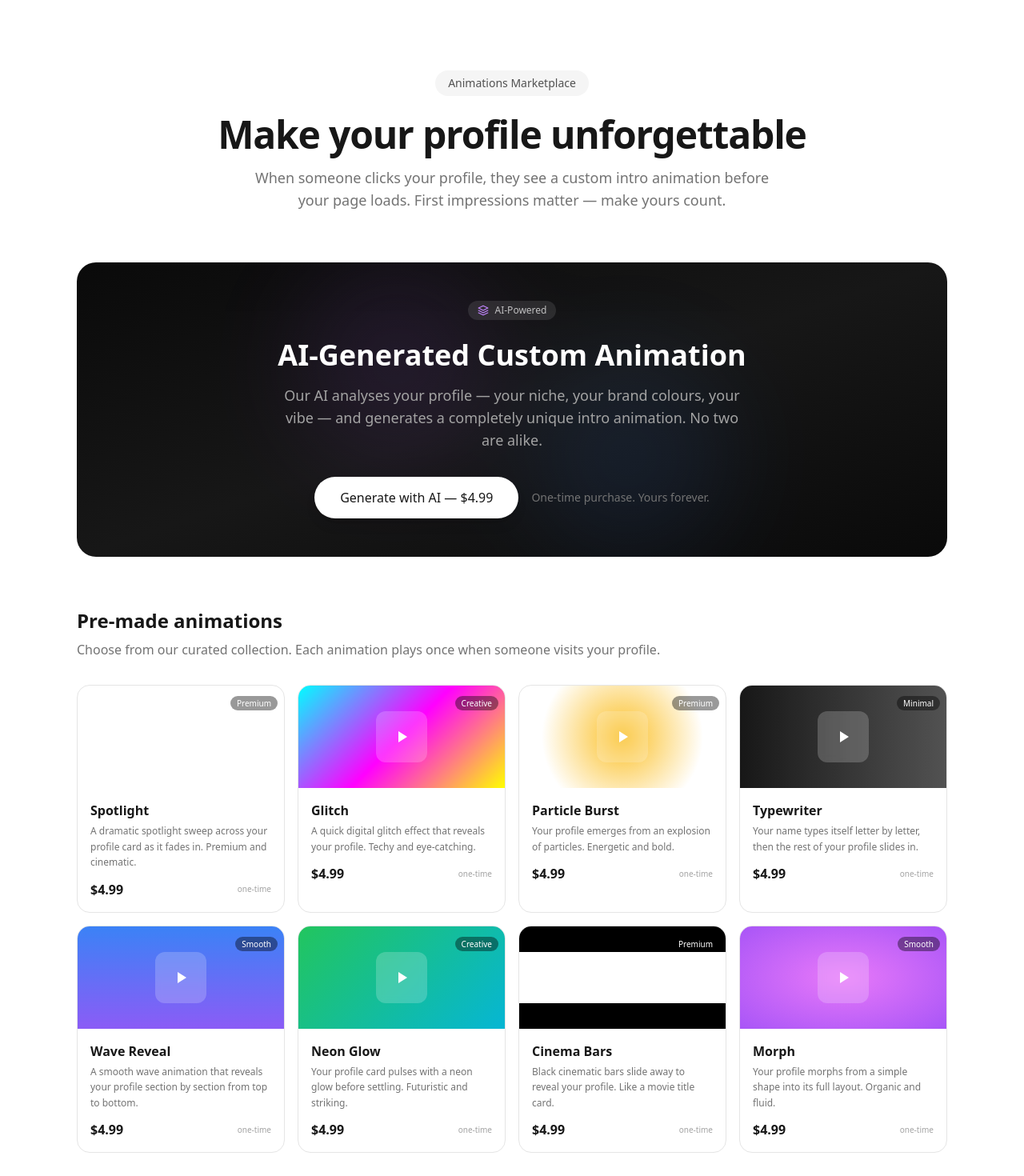
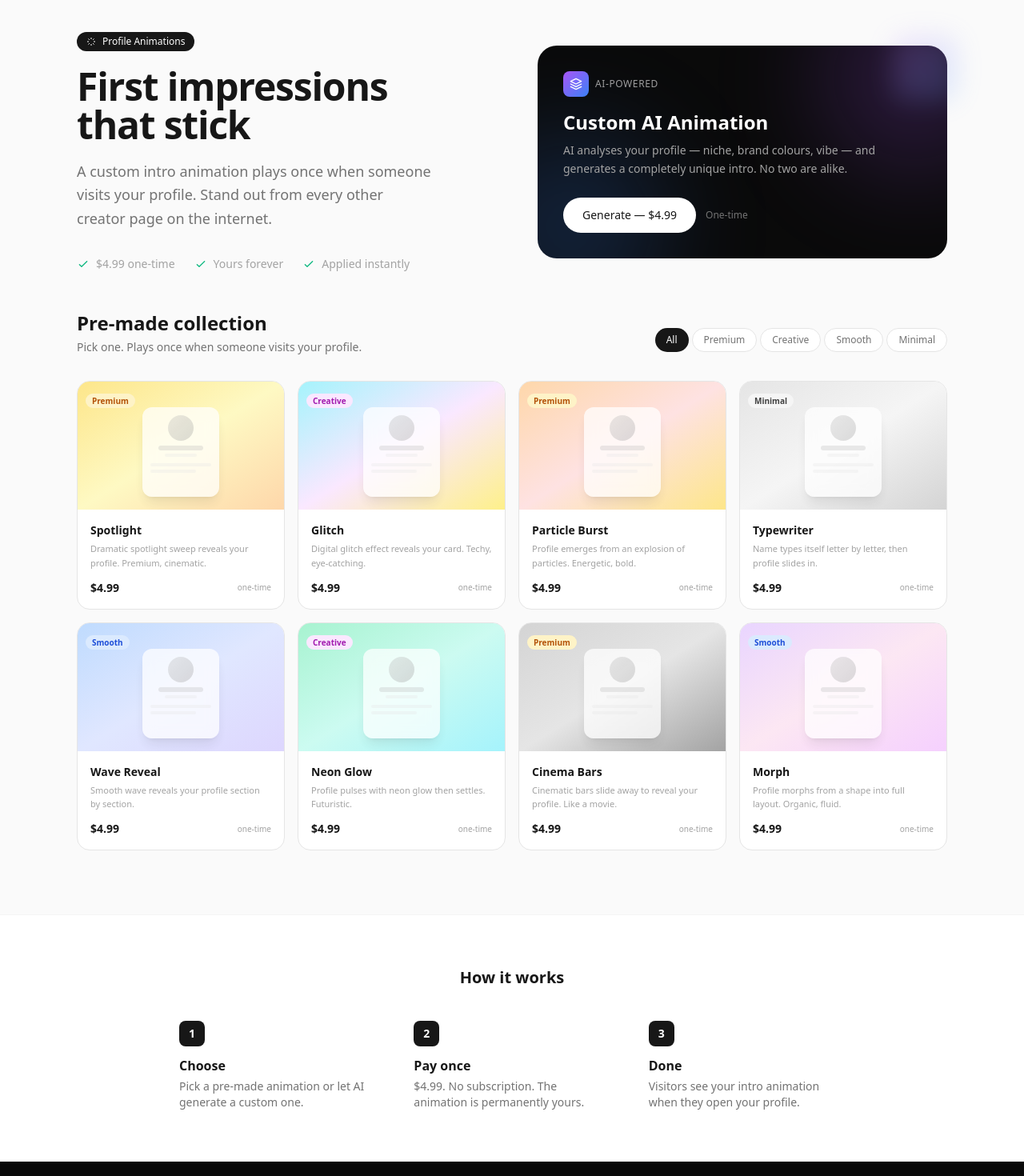
Before and after one commit to flinchify/hireacreator.ai, a Next.js app: page /animations in a window 1280 px wide. Shown: the part 120-1590 px from the top of the page at 80% size. Built offline with nearby package versions, Linux system fonts and the light colour scheme; no server answers.

Commit message:
Animations marketplace redesign: split hero, filter tabs, hover previews, better grid layout

```diff
--- a/components/animations-content.tsx
+++ b/components/animations-content.tsx
@@ -1,236 +1,290 @@
 "use client";
 
-import { AnimateOnScroll, StaggerChildren } from "@/components/animate-on-scroll";
+import { useState } from "react";
+import { useAuth } from "@/components/auth-context";
 
 const animations = [
   {
     id: "spotlight",
     name: "Spotlight",
-    description: "A dramatic spotlight sweep across your profile card as it fades in. Premium and cinematic.",
-    preview: "radial-gradient(circle at 20% 50%, rgba(255,255,255,0.15), transparent 50%)",
-    animation: "spotlight 1.2s ease-out",
-    category: "Premium",
+    desc: "Dramatic spotlight sweep reveals your profile. Premium, cinematic.",
+    gradient: "from-amber-200 via-yellow-100 to-orange-200",
+    darkGradient: "from-amber-900/30 via-yellow-900/20 to-orange-900/30",
+    tag: "Premium",
+    tagColor: "text-amber-700 bg-amber-100",
   },
   {
     id: "glitch",
     name: "Glitch",
-    description: "A quick digital glitch effect that reveals your profile. Techy and eye-catching.",
-    preview: "linear-gradient(135deg, #0ff, #f0f, #ff0)",
-    animation: "glitch 0.8s steps(8)",
-    category: "Creative",
+    desc: "Digital glitch effect reveals your card. Techy, eye-catching.",
+    gradient: "from-cyan-200 via-fuchsia-100 to-yellow-200",
+    darkGradient: "from-cyan-900/30 via-fuchsia-900/20 to-yellow-900/30",
+    tag: "Creative",
+    tagColor: "text-fuchsia-700 bg-fuchsia-100",
   },
   {
     id: "particle-burst",
     name: "Particle Burst",
-    description: "Your profile emerges from an explosion of particles. Energetic and bold.",
-    preview: "radial-gradient(circle, #fbbf24 0%, transparent 70%)",
-    animation: "particleBurst 1s ease-out",
-    category: "Premium",
+    desc: "Profile emerges from an explosion of particles. Energetic, bold.",
+    gradient: "from-orange-200 via-red-100 to-amber-200",
+    darkGradient: "from-orange-900/30 via-red-900/20 to-amber-900/30",
+    tag: "Premium",
+    tagColor: "text-amber-700 bg-amber-100",
   },
   {
     id: "typewriter",
     name: "Typewriter",
-    description: "Your name types itself letter by letter, then the rest of your profile slides in.",
-    preview: "linear-gradient(90deg, #171717, #525252)",
-    animation: "typewriter 1.5s steps(20)",
-    category: "Minimal",
+    desc: "Name types itself letter by letter, then profile slides in.",
+    gradient: "from-neutral-200 via-neutral-100 to-neutral-300",
+    darkGradient: "from-neutral-800/30 via-neutral-700/20 to-neutral-800/30",
+    tag: "Minimal",
+    tagColor: "text-neutral-700 bg-neutral-100",
   },
   {
     id: "wave",
     name: "Wave Reveal",
-    description: "A smooth wave animation that reveals your profile section by section from top to bottom.",
-    preview: "linear-gradient(180deg, #3b82f6, #8b5cf6)",
-    animation: "waveReveal 1s ease-out",
-    category: "Smooth",
+    desc: "Smooth wave reveals your profile section by section.",
+    gradient: "from-blue-200 via-indigo-100 to-violet-200",
+    darkGradient: "from-blue-900/30 via-indigo-900/20 to-violet-900/30",
+    tag: "Smooth",
+    tagColor: "text-blue-700 bg-blue-100",
   },
   {
     id: "neon",
     name: "Neon Glow",
-    description: "Your profile card pulses with a neon glow before settling. Futuristic and striking.",
-    preview: "linear-gradient(135deg, #22c55e, #06b6d4)",
-    animation: "neonGlow 1.2s ease-out",
-    category: "Creative",
+    desc: "Profile pulses with neon glow then settles. Futuristic.",
+    gradient: "from-emerald-200 via-teal-100 to-cyan-200",
+    darkGradient: "from-emerald-900/30 via-teal-900/20 to-cyan-900/30",
+    tag: "Creative",
+    tagColor: "text-fuchsia-700 bg-fuchsia-100",
   },
   {
     id: "cinema",
     name: "Cinema Bars",
-    description: "Black cinematic bars slide away to reveal your profile. Like a movie title card.",
-    preview: "linear-gradient(180deg, #000 25%, transparent 25%, transparent 75%, #000 75%)",
-    animation: "cinemaBars 1s ease-out",
-    category: "Premium",
+    desc: "Cinematic bars slide away to reveal your profile. Like a movie.",
+    gradient: "from-neutral-300 via-neutral-200 to-neutral-400",
+    darkGradient: "from-neutral-800/40 via-neutral-700/30 to-neutral-800/40",
+    tag: "Premium",
+    tagColor: "text-amber-700 bg-amber-100",
   },
   {
     id: "morph",
     name: "Morph",
-    description: "Your profile morphs from a simple shape into its full layout. Organic and fluid.",
-    preview: "radial-gradient(ellipse, #e879f9, #a855f7)",
-    animation: "morph 1.2s ease-in-out",
-    category: "Smooth",
+    desc: "Profile morphs from a shape into full layout. Organic, fluid.",
+    gradient: "from-purple-200 via-pink-100 to-fuchsia-200",
+    darkGradient: "from-purple-900/30 via-pink-900/20 to-fuchsia-900/30",
+    tag: "Smooth",
+    tagColor: "text-blue-700 bg-blue-100",
   },
 ];
 
-async function handlePurchase(animationType: string) {
+async function purchase(type: string) {
   const res = await fetch("/api/checkout/animation", {
     method: "POST",
     headers: { "Content-Type": "application/json" },
-    body: JSON.stringify({ animationType }),
+    body: JSON.stringify({ animationType: type }),
   });
   const data = await res.json();
-  if (data.url) {
-    window.location.href = data.url;
-  } else if (data.error === "unauthorized") {
-    alert("Please sign in to purchase an animation.");
-  }
-}
-
-async function handleAiGenerate() {
-  const res = await fetch("/api/checkout/animation", {
-    method: "POST",
-    headers: { "Content-Type": "application/json" },
-    body: JSON.stringify({ animationType: "ai-custom" }),
-  });
-  const data = await res.json();
-  if (data.url) {
-    window.location.href = data.url;
-  } else if (data.error === "unauthorized") {
-    alert("Please sign in to generate an animation.");
-  }
+  if (data.url) window.location.href = data.url;
+  else if (data.error === "unauthorized") alert("Please sign in first.");
 }
 
 export function AnimationsContent() {
+  const { user } = useAuth();
+  const [hoveredId, setHoveredId] = useState<string | null>(null);
+  const [filter, setFilter] = useState<string>("all");
+
+  const tags = ["all", "Premium", "Creative", "Smooth", "Minimal"];
+  const filtered = filter === "all" ? animations : animations.filter(a => a.tag === filter);
+
   return (
-    <>
-      <section className="pt-40 sm:pt-52 pb-20">
+    <div className="min-h-screen bg-neutral-50">
+      {/* Hero — split layout */}
+      <section className="pt-32 sm:pt-40 pb-12">
         <div className="max-w-6xl mx-auto px-4 sm:px-6 lg:px-8">
-          {/* Hero */}
-          <div className="text-center mb-16">
-            <div className="inline-flex items-center gap-2 px-4 py-1.5 bg-neutral-100 rounded-full text-sm font-medium text-neutral-600 mb-6">
-              Animations Marketplace
+          <div className="grid lg:grid-cols-2 gap-10 lg:gap-16 items-center">
+            {/* Left — copy */}
+            <div>
+              <div className="inline-flex items-center gap-2 px-3 py-1 bg-neutral-900 text-white text-xs font-medium rounded-full mb-5">
+                <svg width="12" height="12" viewBox="0 0 24 24" fill="none" stroke="currentColor" strokeWidth="2">
+                  <path d="M12 2v4m0 12v4M4.93 4.93l2.83 2.83m8.48 8.48l2.83 2.83M2 12h4m12 0h4M4.93 19.07l2.83-2.83m8.48-8.48l2.83-2.83" />
+                </svg>
+                Profile Animations
+              </div>
+              <h1 className="font-display text-3xl sm:text-4xl lg:text-5xl font-bold text-neutral-900 tracking-tight leading-[1.1] mb-5">
+                First impressions<br />that stick
+              </h1>
+              <p className="text-neutral-500 text-lg leading-relaxed mb-8 max-w-md">
+                A custom intro animation plays once when someone visits your profile.
+                Stand out from every other creator page on the internet.
+              </p>
+              <div className="flex items-center gap-6 text-sm text-neutral-400">
+                <span className="flex items-center gap-2">
+                  <svg width="16" height="16" viewBox="0 0 24 24" fill="none" stroke="currentColor" strokeWidth="2" className="text-emerald-500"><path d="M5 13l4 4L19 7" strokeLinecap="round" strokeLinejoin="round" /></svg>
+                  $4.99 one-time
+                </span>
+                <span className="flex items-center gap-2">
+                  <svg width="16" height="16" viewBox="0 0 24 24" fill="none" stroke="currentColor" strokeWidth="2" className="text-emerald-500"><path d="M5 13l4 4L19 7" strokeLinecap="round" strokeLinejoin="round" /></svg>
+                  Yours forever
+                </span>
+                <span className="flex items-center gap-2">
+                  <svg width="16" height="16" viewBox="0 0 24 24" fill="none" stroke="currentColor" strokeWidth="2" className="text-emerald-500"><path d="M5 13l4 4L19 7" strokeLinecap="round" strokeLinejoin="round" /></svg>
+                  Applied instantly
+                </span>
+              </div>
             </div>
-            <h1 className="font-display text-4xl sm:text-5xl font-bold text-neutral-900 tracking-tight mb-4">
-              Make your profile unforgettable
-            </h1>
-            <p className="text-lg text-neutral-500 max-w-2xl mx-auto">
-              When someone clicks your profile, they see a custom intro animation before your page loads.
-              First impressions matter — make yours count.
-            </p>
+
+            {/* Right — AI card */}
+            <div className="relative">
+              <div className="bg-neutral-950 rounded-3xl p-8 relative overflow-hidden">
+                <div className="absolute inset-0">
+                  <div className="absolute -top-20 -right-20 w-60 h-60 bg-purple-500/20 rounded-full blur-3xl" />
+                  <div className="absolute -bottom-20 -left-20 w-60 h-60 bg-blue-500/20 rounded-full blur-3xl" />
+                </div>
+                <div className="relative">
+                  <div className="flex items-center gap-2 mb-4">
+                    <div className="w-8 h-8 rounded-lg bg-gradient-to-br from-purple-500 to-blue-500 flex items-center justify-center">
+                      <svg width="16" height="16" viewBox="0 0 24 24" fill="none" stroke="white" strokeWidth="2">
+                        <path d="M12 2L2 7l10 5 10-5-10-5zM2 17l10 5 10-5M2 12l10 5 10-5" strokeLinecap="round" strokeLinejoin="round" />
+                      </svg>
+                    </div>
+                    <span className="text-white/60 text-xs font-medium uppercase tracking-wider">AI-Powered</span>
+                  </div>
+                  <h2 className="font-display text-2xl font-bold text-white mb-2">Custom AI Animation</h2>
+                  <p className="text-neutral-400 text-sm leading-relaxed mb-6">
+                    AI analyses your profile — niche, brand colours, vibe — and generates a completely unique intro. No two are alike.
+                  </p>
+                  <div className="flex items-center gap-3">
+                    <button
+                      onClick={() => purchase("ai-custom")}
+                      className="px-6 py-3 text-sm font-medium text-neutral-900 bg-white rounded-full hover:bg-neutral-100 transition-all hover:scale-105 active:scale-95"
+                    >
+                      Generate — $4.99
+                    </button>
+                    <span className="text-xs text-neutral-500">One-time</span>
+                  </div>
+                </div>
+              </div>
+              {/* Floating accent */}
+              <div className="absolute -top-3 -right-3 w-20 h-20 bg-gradient-to-br from-purple-400 to-blue-400 rounded-2xl opacity-20 blur-lg" />
+            </div>
+          </div>
+        </div>
+      </section>
+
+      {/* Filter tabs + Grid */}
+      <section className="pb-20">
+        <div className="max-w-6xl mx-auto px-4 sm:px-6 lg:px-8">
+          {/* Section header + filters */}
+          <div className="flex flex-col sm:flex-row sm:items-end sm:justify-between gap-4 mb-8">
+            <div>
+              <h2 className="font-display text-2xl font-bold text-neutral-900">Pre-made collection</h2>
+              <p className="text-sm text-neutral-500 mt-1">Pick one. Plays once when someone visits your profile.</p>
+            </div>
+            <div className="flex gap-1 overflow-x-auto pb-1">
+              {tags.map(t => (
+                <button
+                  key={t}
+                  onClick={() => setFilter(t)}
+                  className={`px-3.5 py-1.5 text-xs font-medium rounded-full whitespace-nowrap transition-all active:scale-95 ${
+                    filter === t ? "bg-neutral-900 text-white" : "text-neutral-500 hover:text-neutral-900 hover:bg-neutral-100 bg-white border border-neutral-200"
+                  }`}
+                >
+                  {t === "all" ? "All" : t}
+                </button>
+              ))}
+            </div>
           </div>
 
-          {/* AI Design — hero feature */}
-          <AnimateOnScroll>
-            <div className="bg-gradient-to-br from-neutral-950 via-neutral-900 to-neutral-950 rounded-3xl p-8 sm:p-12 mb-16 relative overflow-hidden">
-              <div className="absolute inset-0 opacity-10">
-                <div className="absolute top-0 left-1/4 w-64 h-64 bg-purple-500 rounded-full blur-3xl" />
-                <div className="absolute bottom-0 right-1/4 w-64 h-64 bg-blue-500 rounded-full blur-3xl" />
-              </div>
-              <div className="relative text-center">
-                <div className="inline-flex items-center gap-2 px-3 py-1 bg-white/10 rounded-full text-xs font-medium text-white/70 mb-6">
-                  <svg width="14" height="14" viewBox="0 0 24 24" fill="none" stroke="currentColor" strokeWidth="2" className="text-purple-400">
-                    <path d="M12 2L2 7l10 5 10-5-10-5zM2 17l10 5 10-5M2 12l10 5 10-5" strokeLinecap="round" strokeLinejoin="round" />
-                  </svg>
-                  AI-Powered
-                </div>
-                <h2 className="font-display text-3xl sm:text-4xl font-bold text-white mb-4">
-                  AI-Generated Custom Animation
-                </h2>
-                <p className="text-neutral-400 text-lg max-w-xl mx-auto mb-8">
-                  Our AI analyses your profile — your niche, your brand colours, your vibe — and generates
-                  a completely unique intro animation. No two are alike.
-                </p>
-                <div className="flex flex-col sm:flex-row items-center justify-center gap-4">
-                  <button
-                    onClick={handleAiGenerate}
-                    className="px-8 py-3.5 text-base font-medium text-neutral-900 bg-white rounded-full hover:bg-neutral-100 transition-all hover:scale-105 shadow-lg"
-                  >
-                    Generate with AI — $4.99
-                  </button>
-                  <span className="text-sm text-neutral-500">
-                    One-time purchase. Yours forever.
-                  </span>
-                </div>
-              </div>
-            </div>
-          </AnimateOnScroll>
-
-          {/* Pre-made animations grid */}
-          <div className="mb-8">
-            <h2 className="font-display text-2xl font-bold text-neutral-900 mb-2">
-              Pre-made animations
-            </h2>
-            <p className="text-neutral-500">
-              Choose from our curated collection. Each animation plays once when someone visits your profile.
-            </p>
-          </div>
-
-          <StaggerChildren className="grid sm:grid-cols-2 lg:grid-cols-4 gap-4" staggerMs={80}>
-            {animations.map((anim) => (
+          {/* Grid — 2 cols mobile, 3 cols tablet, 4 cols desktop */}
+          <div className="grid grid-cols-2 sm:grid-cols-3 lg:grid-cols-4 gap-3 sm:gap-4">
+            {filtered.map(anim => (
               <div
                 key={anim.id}
-                className="aos-stagger-item group border border-neutral-200 rounded-2xl overflow-hidden hover:border-neutral-300 hover:shadow-lg transition-all cursor-pointer"
-                onClick={() => handlePurchase(anim.id)}
+                className="group relative bg-white rounded-2xl border border-neutral-200 overflow-hidden hover:border-neutral-300 hover:shadow-xl transition-all duration-300 cursor-pointer"
+                onMouseEnter={() => setHoveredId(anim.id)}
+                onMouseLeave={() => setHoveredId(null)}
+                onClick={() => purchase(anim.id)}
               >
-                {/* Preview */}
-                <div
-                  className="h-32 relative overflow-hidden"
-                  style={{ background: anim.preview }}
-                >
-                  <div className="absolute inset-0 flex items-center justify-center">
-                    <div className="w-16 h-16 bg-white/20 backdrop-blur-sm rounded-xl flex items-center justify-center group-hover:scale-110 transition-transform">
-                      <svg width="24" height="24" viewBox="0 0 24 24" fill="white">
+                {/* Preview area */}
+                <div className={`relative h-36 sm:h-40 bg-gradient-to-br ${anim.gradient} overflow-hidden`}>
+                  {/* Animated preview on hover */}
+                  <div className={`absolute inset-0 flex items-center justify-center transition-all duration-500 ${
+                    hoveredId === anim.id ? "scale-110" : "scale-100"
+                  }`}>
+                    {/* Mock profile card */}
+                    <div className={`w-20 h-24 sm:w-24 sm:h-28 bg-white/90 backdrop-blur rounded-xl shadow-lg p-2.5 transition-all duration-500 ${
+                      hoveredId === anim.id ? "translate-y-0 opacity-100" : "translate-y-2 opacity-80"
+                    }`}>
+                      <div className="w-6 h-6 sm:w-8 sm:h-8 rounded-full bg-gradient-to-br from-neutral-200 to-neutral-300 mx-auto mb-1.5" />
+                      <div className="w-12 sm:w-14 h-1.5 bg-neutral-200 rounded-full mx-auto mb-1" />
+                      <div className="w-8 sm:w-10 h-1 bg-neutral-100 rounded-full mx-auto mb-2" />
+                      <div className="space-y-1">
+                        <div className="h-1 bg-neutral-100 rounded-full" />
+                        <div className="h-1 bg-neutral-100 rounded-full w-3/4" />
+                      </div>
+                    </div>
+                  </div>
+
+                  {/* Play button on hover */}
+                  <div className={`absolute inset-0 flex items-center justify-center bg-black/0 group-hover:bg-black/10 transition-all`}>
+                    <div className={`w-10 h-10 bg-white/90 backdrop-blur rounded-full flex items-center justify-center shadow-lg transition-all duration-300 ${
+                      hoveredId === anim.id ? "scale-100 opacity-100" : "scale-75 opacity-0"
+                    }`}>
+                      <svg width="14" height="14" viewBox="0 0 24 24" fill="currentColor" className="text-neutral-900 ml-0.5">
                         <path d="M8 5v14l11-7z" />
                       </svg>
                     </div>
                   </div>
-                  <div className="absolute top-2 right-2">
-                    <span className="px-2 py-0.5 bg-black/40 backdrop-blur-sm text-white text-[10px] font-medium rounded-full">
-                      {anim.category}
+
+                  {/* Tag */}
+                  <div className="absolute top-2.5 left-2.5">
+                    <span className={`px-2 py-0.5 text-[10px] font-semibold rounded-full ${anim.tagColor}`}>
+                      {anim.tag}
                     </span>
                   </div>
                 </div>
+
                 {/* Info */}
-                <div className="p-4">
-                  <h3 className="font-display font-bold text-neutral-900 mb-1">{anim.name}</h3>
-                  <p className="text-xs text-neutral-500 leading-relaxed mb-3">{anim.description}</p>
+                <div className="p-3.5 sm:p-4">
+                  <div className="flex items-center justify-between mb-1">
+                    <h3 className="font-display font-bold text-neutral-900 text-sm">{anim.name}</h3>
+                  </div>
+                  <p className="text-[11px] text-neutral-400 leading-relaxed mb-3 line-clamp-2">{anim.desc}</p>
                   <div className="flex items-center justify-between">
-                    <span className="font-display font-bold text-neutral-900">$4.99</span>
-                    <span className="text-[10px] text-neutral-400">one-time</span>
+                    <span className="font-display font-bold text-neutral-900 text-sm">$4.99</span>
+                    <span className="text-[10px] text-neutral-400 group-hover:text-neutral-900 transition-colors font-medium">
+                      {hoveredId === anim.id ? "Buy now →" : "one-time"}
+                    </span>
                   </div>
                 </div>
               </div>
             ))}
-          </StaggerChildren>
-
-          {/* How it works */}
-          <div className="mt-20 max-w-3xl mx-auto text-center">
-            <h2 className="font-display text-2xl font-bold text-neutral-900 mb-10">
-              How it works
-            </h2>
-            <div className="grid sm:grid-cols-3 gap-8">
-              <div>
-                <div className="w-10 h-10 bg-neutral-100 rounded-full flex items-center justify-center mx-auto mb-4">
-                  <span className="font-display font-bold text-neutral-900">1</span>
-                </div>
-                <h3 className="font-semibold text-neutral-900 mb-1">Choose or generate</h3>
-                <p className="text-sm text-neutral-500">Pick a pre-made animation or let AI create one unique to your brand.</p>
-              </div>
-              <div>
-                <div className="w-10 h-10 bg-neutral-100 rounded-full flex items-center justify-center mx-auto mb-4">
-                  <span className="font-display font-bold text-neutral-900">2</span>
-                </div>
-                <h3 className="font-semibold text-neutral-900 mb-1">Pay once</h3>
-                <p className="text-sm text-neutral-500">$4.99. No subscription. The animation is yours forever.</p>
-              </div>
-              <div>
-                <div className="w-10 h-10 bg-neutral-100 rounded-full flex items-center justify-center mx-auto mb-4">
-                  <span className="font-display font-bold text-neutral-900">3</span>
-                </div>
-                <h3 className="font-semibold text-neutral-900 mb-1">Applied instantly</h3>
-                <p className="text-sm text-neutral-500">Every visitor sees your intro animation when they land on your profile.</p>
-              </div>
-            </div>
           </div>
         </div>
       </section>
-    </>
+
+      {/* How it works — horizontal on desktop */}
+      <section className="bg-white border-t border-neutral-100">
+        <div className="max-w-4xl mx-auto px-4 sm:px-6 lg:px-8 py-16">
+          <h2 className="font-display text-xl font-bold text-neutral-900 text-center mb-10">How it works</h2>
+          <div className="grid sm:grid-cols-3 gap-8 sm:gap-12">
+            {[
+              { n: "1", title: "Choose", desc: "Pick a pre-made animation or let AI generate a custom one." },
+              { n: "2", title: "Pay once", desc: "$4.99. No subscription. The animation is permanently yours." },
+              { n: "3", title: "Done", desc: "Visitors see your intro animation when they open your profile." },
+            ].map(step => (
+              <div key={step.n} className="text-center sm:text-left">
+                <div className="w-8 h-8 bg-neutral-900 text-white rounded-lg flex items-center justify-center font-display font-bold text-sm mx-auto sm:mx-0 mb-3">
+                  {step.n}
+                </div>
+                <h3 className="font-display font-bold text-neutral-900 mb-1">{step.title}</h3>
+                <p className="text-sm text-neutral-500">{step.desc}</p>
+              </div>
+            ))}
+          </div>
+        </div>
+      </section>
+    </div>
   );
 }
```
